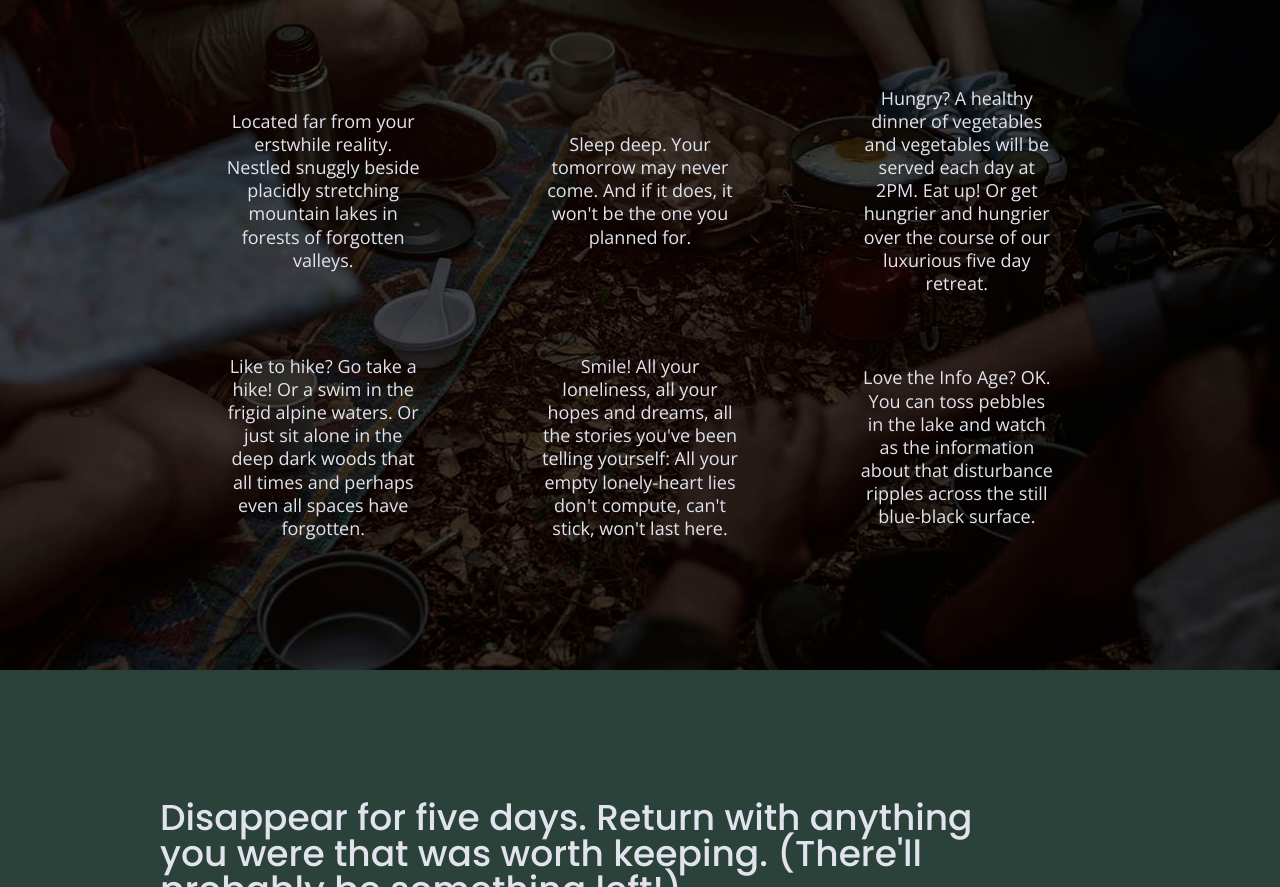
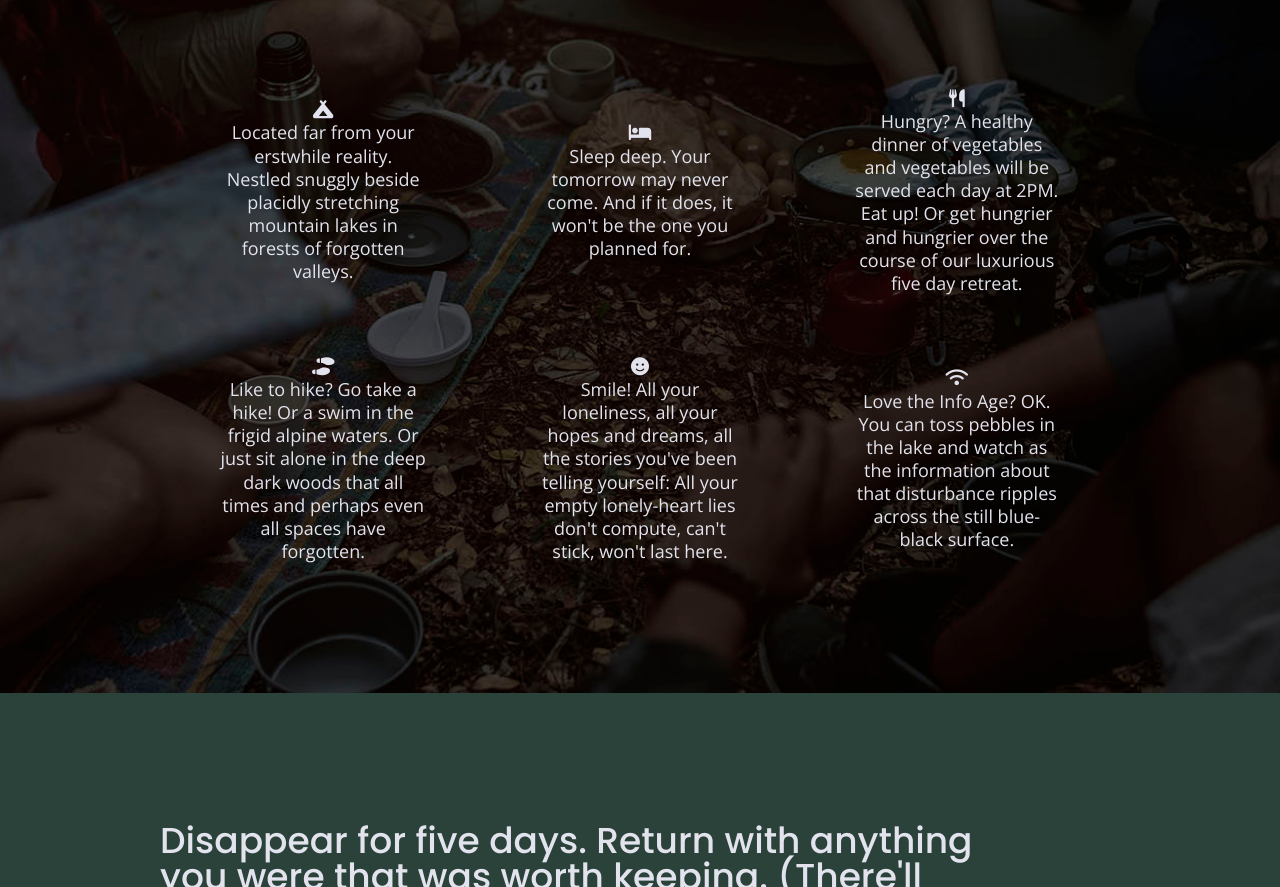
Before and after one commit to werdnamac/lonely-hearts, a website: page index.html in a window 1280 px wide. Shown: the part 1497-2384 px from the top of the page. Drawn offline with nearby package versions, Linux system fonts and the light colour scheme.

Commit message:
Added font icons to the features section of the homepage.

```diff
--- a/css/main.css
+++ b/css/main.css
@@ -640,11 +640,14 @@ aside .content-wrapper .form {
   justify-content: space-between;
   align-items: center;
   flex-flow: column wrap;
-
+  flex-basis: 50%;
 }
 
 .features .features-item-description {
-    width: 62%;
+    width: 65%;
+    <!-- long paragraphs, so change flex to start --!>
+    display: flex;
+    align-items: start;
 }
 
 /* Reviews */
--- a/index.html
+++ b/index.html
@@ -15,6 +15,8 @@
   <link rel="manifest" href="site.webmanifest">
   <link rel="apple-touch-icon" href="icon.png">
   <!-- Place favicon.ico in the root directory -->
+  <!--font awesome-->
+<script src="https://kit.fontawesome.com/063def4aff.js" crossorigin="anonymous"></script>
 
   <link rel="stylesheet" href="css/normalize.css">
   <link rel="stylesheet" href="css/main.css">
@@ -80,26 +82,26 @@
           </h2>
             <div class="features-items">
               <article>
-                <p class="fontawesome-icon"><a href="#" target="_blank" alt="Camping Icon"></a></p>
+                <p class="fontawesome-icon"><i class="fas fa-campground"></i><a href="#" target="_blank" alt="Camping Icon"></a></p>
                 <p class="features-item-description">Located far from your erstwhile reality.
                   Nestled snuggly beside placidly stretching
                   mountain lakes in forests of forgotten valleys.</p>
               </article>
               <article>
-                <p class="fontawesome-icon"><a href="#" target="_blank" alt="Bed Icon"></a></p>
+                <p class="fontawesome-icon"><i class="fas fa-bed"></i><a href="#" target="_blank" alt="Bed Icon"></a></p>
                 <p class="features-item-description">Sleep deep. Your tomorrow may never come.
                   And if it does, it won't be the one you planned for.
                 </p>
               </article>
               <article>
-                <p class="fontawesome-icon"><a href="#" target="_blank" alt="Fork & Knife Icon"></a></p>
+                <p class="fontawesome-icon"><i class="fas fa-utensils"></i><a href="#" target="_blank" alt="Fork & Knife Icon"></a></p>
                 <p class="features-item-description">Hungry? A healthy dinner of vegetables and
                   vegetables will be served each day at 2PM.
                   Eat up! Or get hungrier and hungrier over the course
                   of our luxurious five day retreat.</p>
               </article>
               <article>
-                <p class="fontawesome-icon"><a href="#" target="_blank" alt="Footprints Icon"></a></p>
+                <p class="fontawesome-icon"><i class="fas fas fa-shoe-prints"></i><a href="#" target="_blank" alt="Footprints Icon"></a></p>
                 <p class="features-item-description">Like to hike? Go take a hike!
                   Or a swim in the frigid alpine waters.
                   Or just sit alone in the deep dark woods
@@ -107,14 +109,14 @@
                   have forgotten.</p>
               </article>
               <article>
-                <p class="fontawesome-icon"><a href="#" target="_blank" alt="Smiley Face Icon"></a></p>
+                <p class="fontawesome-icon"><i class="fas fa-smile"></i><a href="#" target="_blank" alt="Smiley Face Icon"></a></p>
                 <p class="features-item-description">Smile! All your loneliness, all your hopes and
                   dreams, all the stories you've been telling yourself:
                   All your empty lonely-heart lies don't compute,
                   can't stick, won't last here.</p>
               </article>
               <article>
-                <p class="fontawesome-icon"><a href="#" target="_blank" alt="WiFi Icon"></a></p>
+                <p class="fontawesome-icon"><i class="fas fa-wifi"></i><a href="#" target="_blank" alt="WiFi Icon"></a></p>
                 <p class="features-item-description">Love the Info Age? OK. You can toss pebbles in
                   the lake and watch as the information about that
                   disturbance ripples across the still blue-black
```
Also changed, not shown: about/index.html (+2 -0 lines), faq/index.html (+2 -0 lines).
